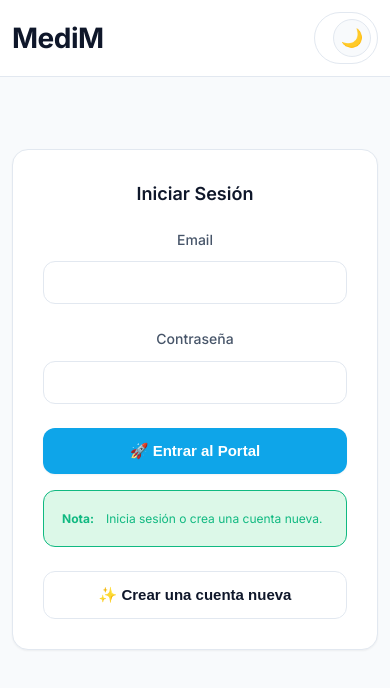
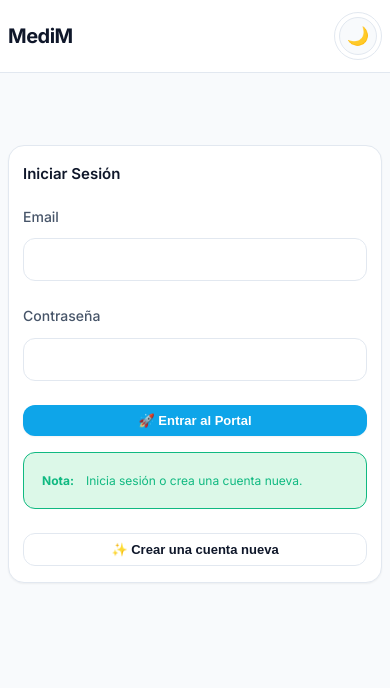
Before and after one commit to MartinezBenito/MediM, a website: page index.html in a window 390 px wide. Drawn offline with nearby package versions, Linux system fonts and the light colour scheme.

Commit message:
style: compact mobile view details

```diff
--- a/index.html
+++ b/index.html
@@ -570,23 +570,33 @@
             }
 
             @media (max-width: 768px) {
+                body { font-size: 14px; }
                 .app { grid-template-columns: 1fr; }
                 .sidebar.hidden-mobile { display: none !important; }
                 .sidebar {
                     position: fixed;
-                    top: 0; left: -100%; height: 100vh; width: 280px;
+                    top: 0; left: -100%; height: 100vh; width: 260px;
                     z-index: 1000; box-shadow: 2px 0 10px rgba(0,0,0,0.2);
                     transition: left 0.3s ease;
                     background: var(--bg-card);
                 }
                 .app.mobile-menu-open .sidebar { left: 0; }
 
-                .content { padding: 12px; overflow-x: hidden; }
-                .header { padding: 12px; }
-                .grid { grid-template-columns: 1fr !important; display: flex; flex-direction: column; gap: 16px; }
-                .card { text-align: center; } /* Center text */
-                .card-header, .list-item, .alert { text-align: left; }
-                .modal-content { max-height: 90vh; max-width: 95%; margin: 5% auto; overflow-y: auto; padding: 20px;}
+                .content { padding: 12px 8px; overflow-x: hidden; }
+                .header { padding: 12px 8px; gap: 8px; }
+                .header-title { font-size: 20px; }
+
+                .user-menu { padding: 4px; gap: 8px; }
+                #userName { display: none; } /* Hide email in header on mobile */
+
+                .grid { grid-template-columns: 1fr !important; display: flex; flex-direction: column; gap: 12px; }
+                .card { padding: 16px 14px; text-align: left; }
+                .card-title { font-size: 15px; }
+                .card-subtitle { font-size: 12px; }
+                .card-header { padding-bottom: 12px; margin-bottom: 12px; }
+
+                .btn { padding: 8px 12px; font-size: 13px; }
+                .modal-content { max-height: 90vh; max-width: 95%; margin: 5% auto; overflow-y: auto; padding: 16px;}
             }
 
             /* Human Body Interactions */
```
